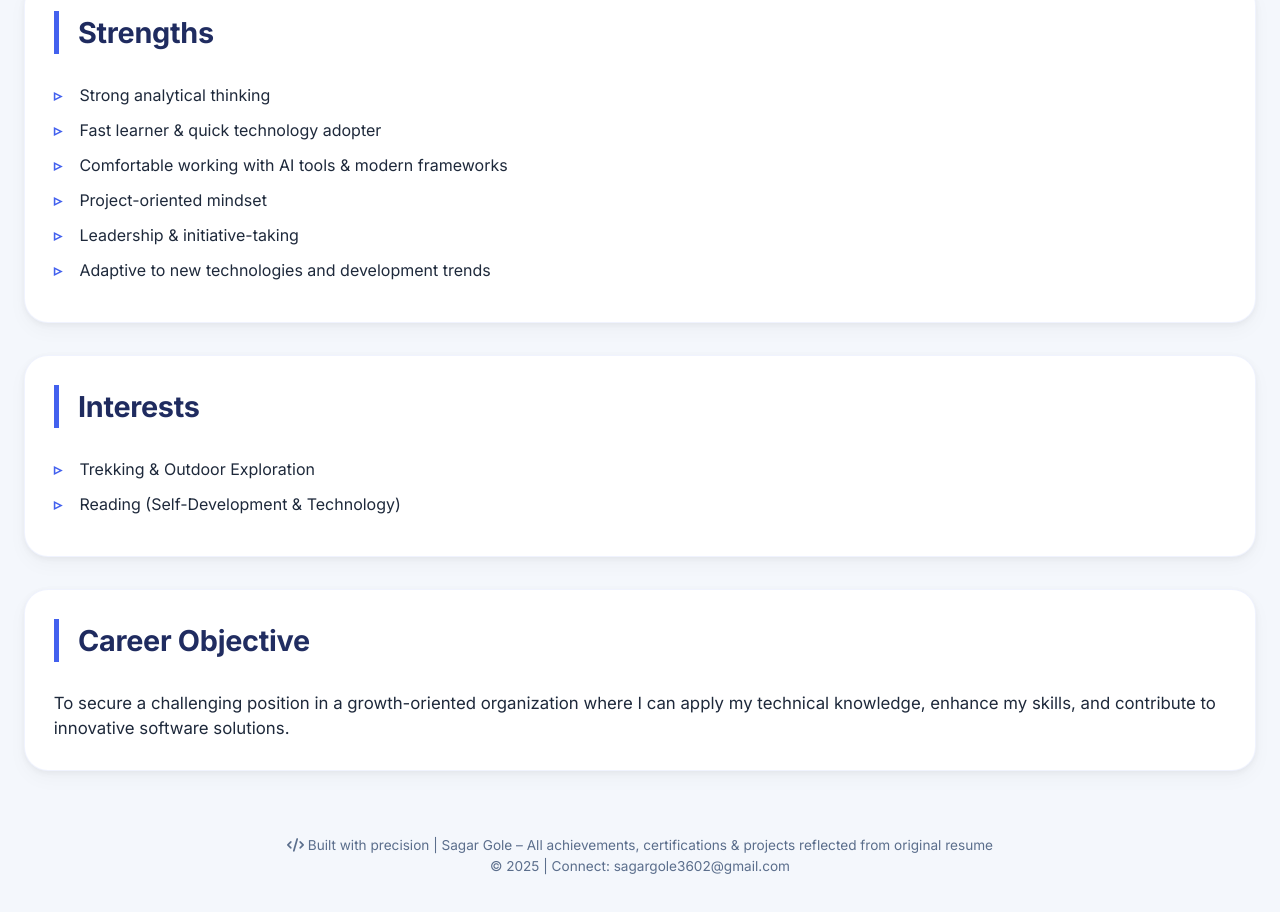
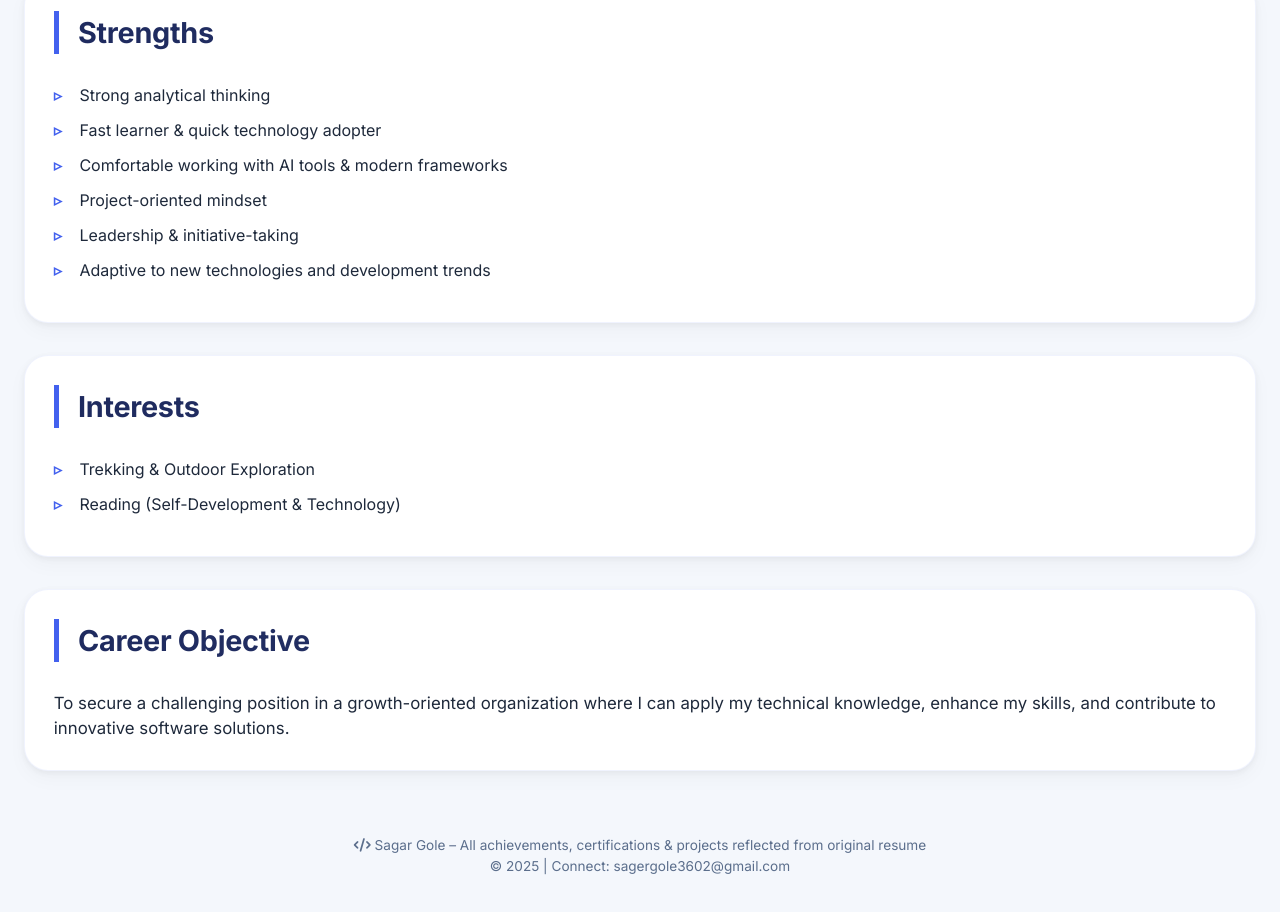
Before and after one commit to Sagar4866/sagar-portfolio, a plain HTML site: page index.html in a window 1280 px wide. Shown: the part 4514-5426 px from the top of the page. Drawn offline with Linux system fonts and the light colour scheme.

Commit message:
updated 2 resume

```diff
--- a/index.html
+++ b/index.html
@@ -553,8 +553,8 @@
     </div>
 
     <footer>
-        <i class="fas fa-code"></i> Built with precision | Sagar Gole – All achievements, certifications & projects reflected from original resume<br>
-        © 2025 | Connect: sagargole3602@gmail.com
+        <i class="fas fa-code"></i>  Sagar Gole – All achievements, certifications & projects reflected from original resume<br>
+        © 2025 | Connect: sagergole3602@gmail.com
     </footer>
 </div>
 </body>
```
